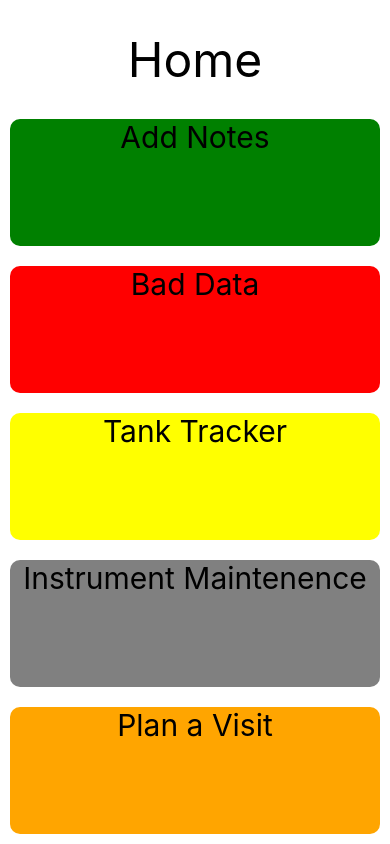
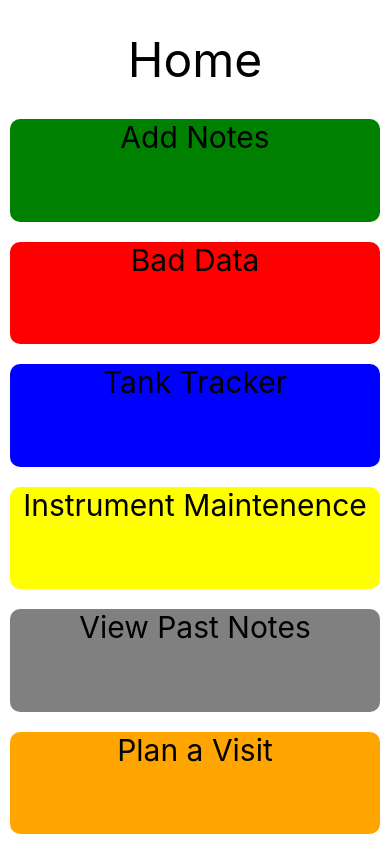
Before and after one commit to NoxAspera/researchflowcopy, a React Native app: screen /SelectSite in a window 390 px wide. Built offline with nearby package versions, Linux system fonts and the light colour scheme.

Commit message:
added an explicit type in SelectSite and added the View Past Notes button to the home page

```diff
--- a/App.tsx
+++ b/App.tsx
@@ -22,14 +22,19 @@ export default function App() {
           <Text style={styles.homeButtonText}>Bad Data</Text>
       </TouchableOpacity>
       <TouchableOpacity
-        style={[styles.homeButton, {backgroundColor: 'yellow'}]}
+        style={[styles.homeButton, {backgroundColor: 'blue'}]}
         onPress={() => alert('Tank Tracker')} >
           <Text style={styles.homeButtonText}>Tank Tracker</Text>
       </TouchableOpacity>
       <TouchableOpacity
+        style={[styles.homeButton, {backgroundColor: 'yellow'}]}
+        onPress={() => alert('Instrument Maintenence')} >
+          <Text style={styles.homeButtonText}>Instrument Maintenence</Text>
+      </TouchableOpacity>
+      <TouchableOpacity
         style={[styles.homeButton, {backgroundColor: 'grey'}]}
         onPress={() => alert('Instrument Maintenence')} >
-          <Text style={styles.homeButtonText}>Instrument Maintenence</Text>
+          <Text style={styles.homeButtonText}>View Past Notes</Text>
       </TouchableOpacity>
       <TouchableOpacity
         style={[styles.homeButton, {backgroundColor: 'orange'}]}
--- a/components/SelectSite.tsx
+++ b/components/SelectSite.tsx
@@ -15,7 +15,7 @@ export default function App() {
         <Text style={styles.label}>Where are you?</Text>
         <Picker
           selectedValue={selectedValue}
-          onValueChange={(itemValue) => setSelectedValue(itemValue)}
+          onValueChange={(itemValue: React.SetStateAction<string>) => setSelectedValue(itemValue)}
           style={styles.picker}
         >
           <Picker.Item label="CSP" value="CSP" />
```
